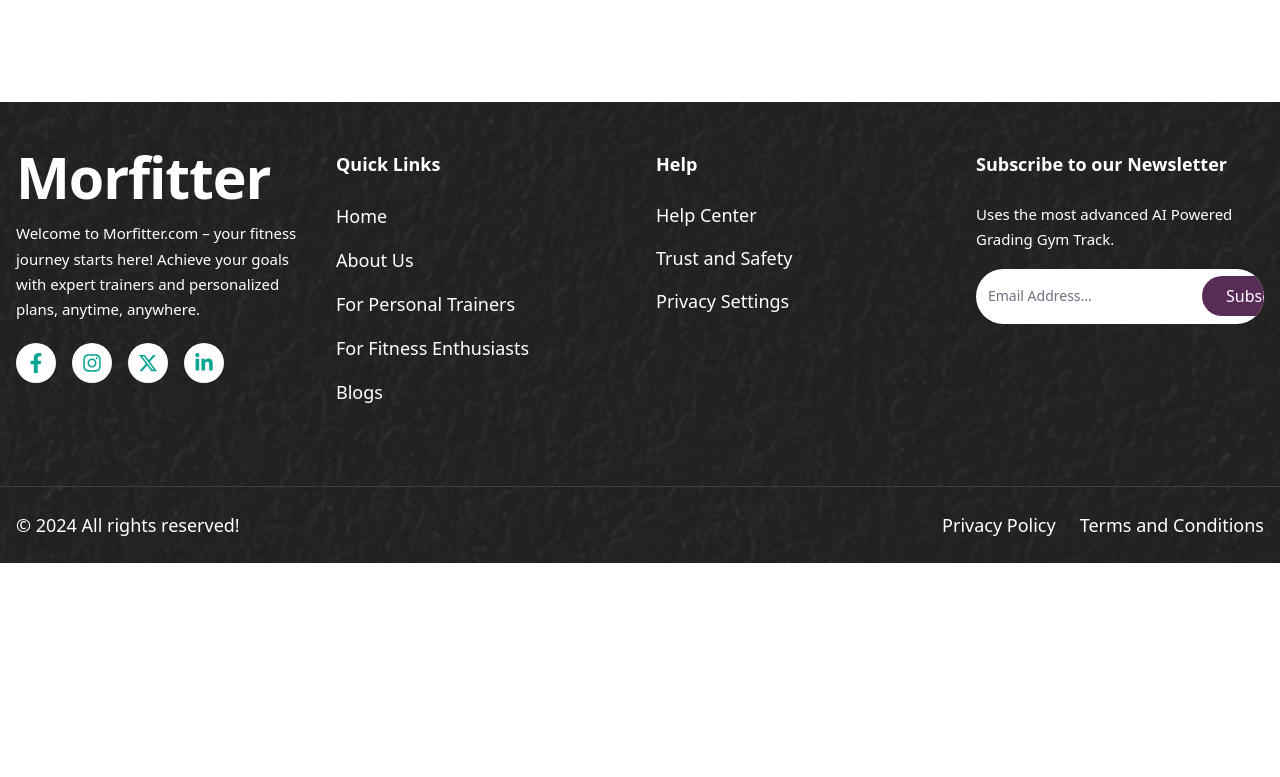
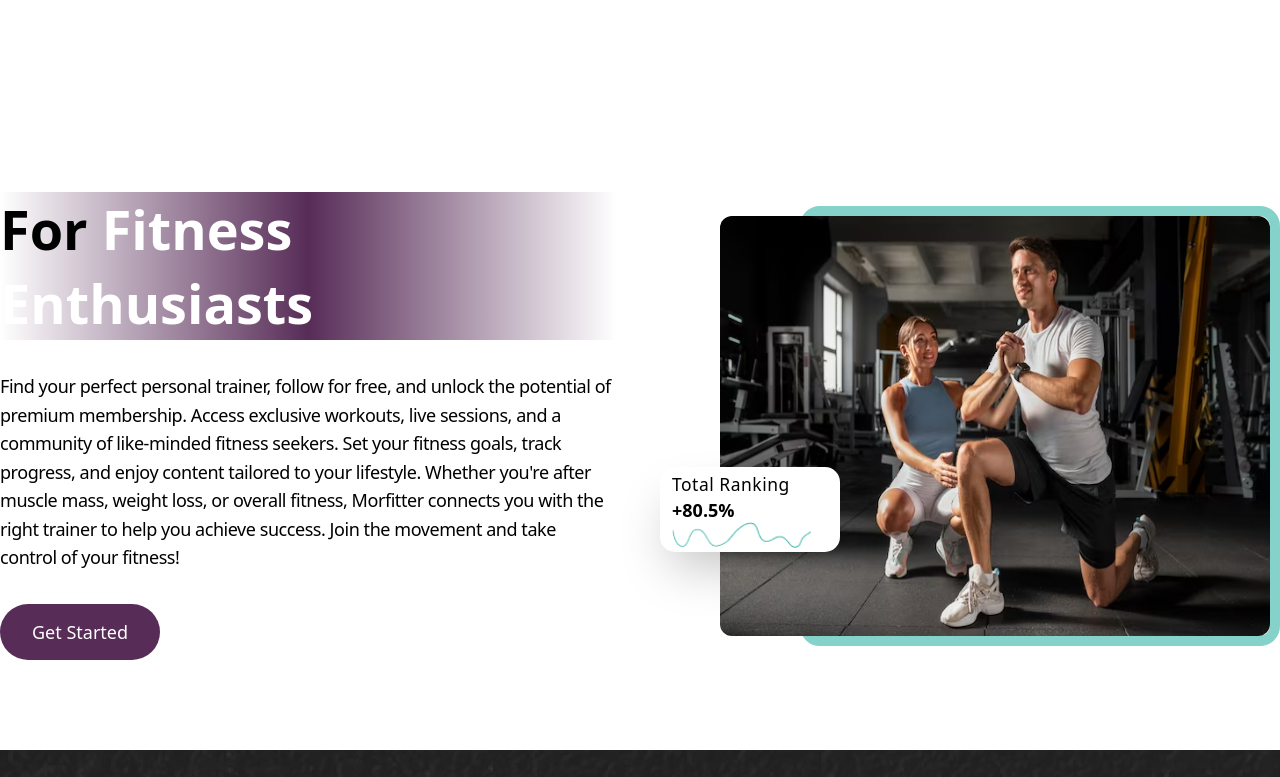
Before and after one commit to MDTanvirAhmedEmon/morfitter-frontend, a Next.js app: page / in a window 1280 px wide. Shown: the part 1463-2240 px from the top of the page. Before the commit the page ends 2026 px from the top, so only its background shows below. Built offline with nearby package versions, Linux system fonts and the light colour scheme.

Commit message:
done fitness enthusiasts section

```diff
--- a/src/app/(main-layout)/page.js
+++ b/src/app/(main-layout)/page.js
@@ -1,3 +1,4 @@
+import FitnessEnthusiasts from '@/components/MainLayout/Home/FitnessEnthusiasts';
 import HeroSection from '@/components/MainLayout/Home/HeroSection';
 import LogoSlider from '@/components/MainLayout/Home/LogoSlider';
 import PersonalTrainers from '@/components/MainLayout/Home/PersonalTrainers';
@@ -9,6 +10,7 @@ const Home = () => {
             <HeroSection></HeroSection>
             <LogoSlider></LogoSlider>
             <PersonalTrainers></PersonalTrainers>
+            <FitnessEnthusiasts></FitnessEnthusiasts>
         </div>
     );
 };
--- /dev/null
+++ b/src/components/MainLayout/Home/FitnessEnthusiasts.js
@@ -0,0 +1,74 @@
+import React from 'react';
+import gymPerson from '../../../assets/gym-person.png';
+import line from '../../../assets/line.png';
+import fitness2 from '../../../assets/fitness2.png';
+import Image from 'next/image';
+
+const FitnessEnthusiasts = () => {
+    return (
+        <section className="bg-white py-16 px-4 md:px-0">
+            <div className="container mx-auto flex flex-col xl:flex-row justify-between items-center min-h-[520px] gap-12">
+                {/* Left Section */}
+
+
+
+                <div className="xl:w-1/2">
+                    <div className="text-gradient text-2xl md:text-[54px] font-bold leading-[50px] md:leading-[74px] mb-8">
+                        <p className='bg-gradient-to-r from-transparent via-secondary to-transparent text-white'>
+                            <span className="text-black ">For</span> Fitness Enthusiasts
+                        </p>
+                    </div>
+                    <div className="text-[18px] font-normal leading-[28.56px] tracking-tight mb-8">
+                        Find your perfect personal trainer, follow for free, and unlock the potential of premium membership. Access exclusive workouts, live sessions, and a community of like-minded fitness seekers. Set your fitness goals, track progress, and enjoy content tailored to your lifestyle. Whether you&apos;re after muscle mass, weight loss, or overall fitness, Morfitter connects you with the right trainer to help you achieve success. Join the movement and take control of your fitness!
+                    </div>
+                    <div className="btn-sec">
+                        <button className="bookBtn text-lg font-medium leading-8 text-white bg-secondary hover:bg-greenColor py-2 md:py-3 px-5 md:px-8 rounded-full capitalize transition-all hover:">
+                            Get Started
+                        </button>
+                    </div>
+                </div>
+                {/* Right Section */}
+
+                <div className="xl:w-1/2 flex justify-end">
+                    <div className="img-card relative w-[320px] md:w-[450px] lg:w-[480px] h-[280px] md:h-[440px] rounded-[20px] border-[10px] border-[#0ba59380] overflow-visible">
+                        {/* Image positioned on the border, with a larger width */}
+                        <div className=' absolute top-0 right-0 bottom-0 w-full md:w-[550px]'>
+                            <Image
+                                src={fitness2} // Replace with your actual image path
+                                alt="Fitness Person"
+                                className=" h-full w-full rounded-xl" // Fixed width
+                                width={0}
+                                height={0}
+                            />
+                        </div>
+
+
+                        {/* Sub-card */}
+                        <div className="sub-card absolute right-2 md:left-[-150px] bottom-3 md:bottom-[20%] w-[180px] px-3 py-1 bg-white rounded-[15px] shadow-2xl text-left">
+                            <div className="ex text-[17.47px]  font-thin leading-[27.95px] capitalize tracking-[0.03em]">
+                                Total Ranking
+                            </div>
+                            <div className="years font-gilory text-[18px] font-semibold leading-[22.61px]">+80.5%</div>
+
+                            <div className="">
+                                {/* Icons */}
+                                <div className="">
+                                    <Image
+                                        width={0}
+                                        height={0}
+                                        src={line}
+                                        alt="Experience 1"
+                                        className="w-[90%] h-full rounded-full object-cover"
+                                    />
+                                </div>
+                            </div>
+                        </div>
+                    </div>
+
+                </div>
+            </div>
+        </section>
+    );
+};
+
+export default FitnessEnthusiasts;
```
Also changed, not shown: src/assets/fitness2.png (added), src/assets/line.png (added).
